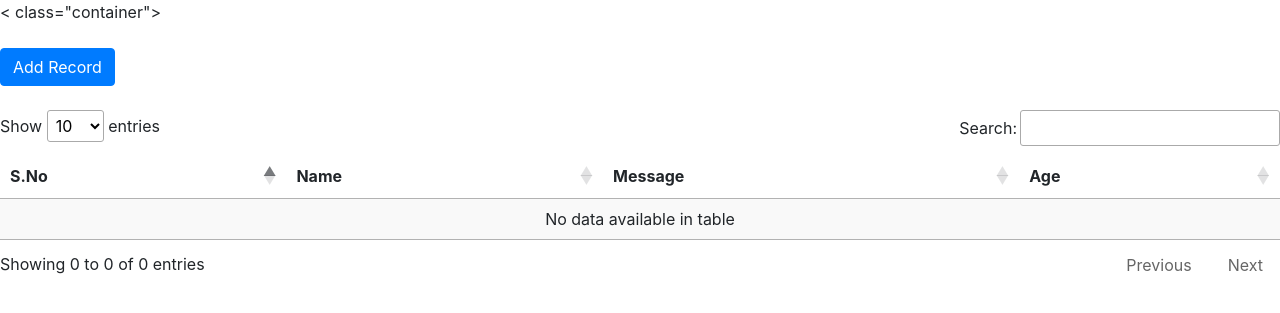
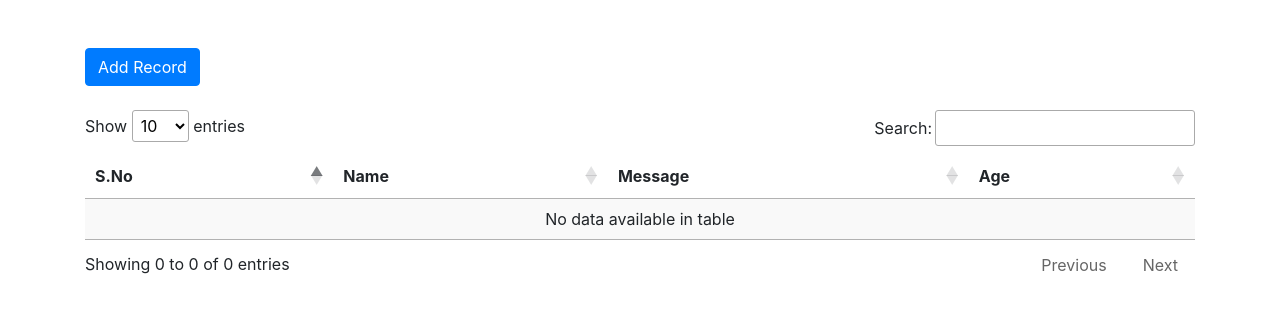
Before and after one commit to WahyuAtomic/ajax, a CodeIgniter app: the page made by application/views/index.php in a window 1280 px wide. Shown: the top 313 px of the page. Run offline with CodeIgniter, Linux system fonts and the light colour scheme; some libraries are stand-ins or nearby versions.

Commit message:
menambah

```diff
--- a/application/views/index.php
+++ b/application/views/index.php
@@ -7,7 +7,7 @@
 </head>
 <body>
 
-< class="container">
+<div class="container">
 
 <br><br>
 <!-- Button trigger modal -->
```
